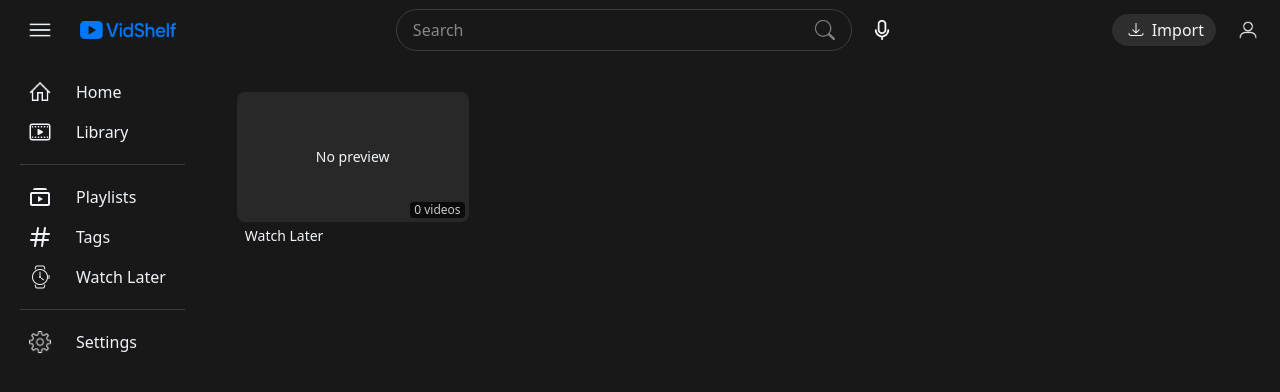
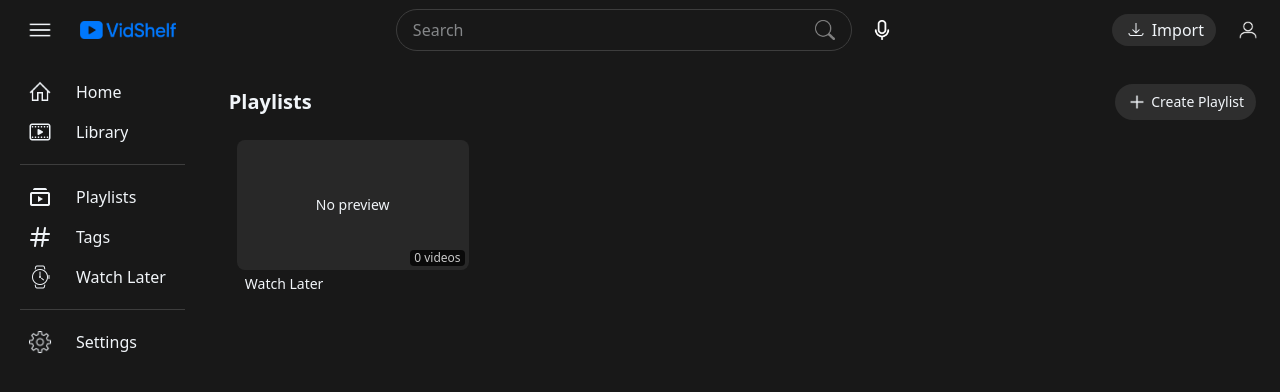
Before and after one commit to himanshurattan99/vid-shelf, a React (Vite) app: page /playlists in a window 1280 px wide. Shown: the top 392 px of the page. Built offline with nearby package versions, Linux system fonts and the light colour scheme.

Commit message:
feat: Implement create new playlist functionality

```diff
--- a/src/App.jsx
+++ b/src/App.jsx
@@ -134,6 +134,26 @@ const App = () => {
     showNotification('Video removed from library')
   }
 
+  // Create a new playlist
+  const createPlaylist = (name) => {
+    // Generate ID from name: lowercase and replace spaces with underscores
+    const id = name.toLowerCase().replace(/\s+/g, '_')
+
+    // Check if playlist already exists
+    if (playlists[id]) {
+      showNotification(`Playlist '${name}' already exists`)
+      return
+    }
+
+    // Add new playlist to state
+    setPlaylists((prev) => ({
+      ...prev,
+      [id]: { id, name, videoIds: [] }
+    }))
+
+    showNotification(`Playlist '${name}' created`)
+  }
+
   // Add video to playlist
   const addVideoToPlaylist = (playlistId, videoId) => {
     setPlaylists((prevPlaylists) => {
@@ -169,6 +189,8 @@ const App = () => {
       // Safety check: if playlist doesn't exist, return previous state
       if (!playlist) return prevPlaylists
 
+      showNotification(`Video removed from ${playlist.name}`)
+
       // Return new state with video removed
       return {
         ...prevPlaylists,
@@ -178,8 +200,6 @@ const App = () => {
         }
       }
     })
-
-    showNotification('Video removed from playlist')
   }
 
   return (
@@ -196,7 +216,7 @@ const App = () => {
           <Route path='/' element={<Home videos={videos} removeVideo={removeVideo} addVideoToPlaylist={addVideoToPlaylist} />} />
           <Route path='/library' element={<Home videos={videos} removeVideo={removeVideo} addVideoToPlaylist={addVideoToPlaylist} />} />
           <Route path='/watch' element={<Video videos={videos} />} />
-          <Route path='/playlists' element={<Playlists videos={videos} playlists={playlists} />} />
+          <Route path='/playlists' element={<Playlists videos={videos} playlists={playlists} createPlaylist={createPlaylist} />} />
           <Route path='/playlist' element={<Playlist videos={videos} playlists={playlists} removeVideoFromPlaylist={removeVideoFromPlaylist} />} />
           <Route path='*' element={<Error errorCode='404' errorMessage="Hmm, this page doesn't exist. Looks like you took a wrong turn!" />} />
         </Routes>
--- a/src/Pages/Playlists.jsx
+++ b/src/Pages/Playlists.jsx
@@ -1,11 +1,37 @@
+import { useState } from 'react'
 import { Link } from 'react-router-dom'
+import create_icon from '../assets/icons/create-icon.png'
 
-const Playlists = ({ videos, playlists }) => {
+const Playlists = ({ videos, playlists, createPlaylist }) => {
     // Convert playlists object to array
     const playlistsArray = Object.values(playlists)
 
+    // State for create playlist input and modal visibility
+    const [newPlaylistName, setNewPlaylistName] = useState('')
+    const [showCreateModal, setShowCreateModal] = useState(false)
+
+    // Handle playlist creation
+    const handleCreatePlaylist = () => {
+        if (newPlaylistName.trim()) {
+            createPlaylist(newPlaylistName)
+            setNewPlaylistName('')
+            setShowCreateModal(false)
+        }
+    }
+
     return (
         <div className="h-[92.5vh] p-3 lg:p-6 bg-[#181818] text-slate-100 flex-1 overflow-y-auto">
+            <div className="mb-3 flex justify-between items-center">
+                <h2 className="text-xl font-bold">Playlists</h2>
+
+                <button onClick={() => setShowCreateModal(true)}
+                    className="py-2 px-3 bg-[#2e2e2e] hover:bg-[#3e3e3e] rounded-full flex items-center gap-1 cursor-pointer transition-colors"
+                >
+                    <img src={create_icon} className="w-5" alt="Create Playlist" />
+                    <div className="text-sm font-medium">Create Playlist</div>
+                </button>
+            </div>
+
             <div className="grid grid-cols-1 sm:grid-cols-2 lg:grid-cols-4 gap-y-2 lg:gap-y-5 md:gap-x-3">
                 {playlistsArray.map((playlist) => {
                     // Get the first video to use as the playlist thumbnail
@@ -36,6 +62,43 @@ const Playlists = ({ videos, playlists }) => {
                     )
                 })}
             </div>
+
+            {/* Create Playlist Modal */}
+            {(showCreateModal) && (
+                <div className="bg-black/50 flex justify-center items-start absolute inset-0 z-10">
+                    <div className="w-80 mt-16 p-5 bg-[#212121] border border-white/10 rounded-lg">
+                        <h3 className="mb-3 text-lg font-medium text-center">New Playlist</h3>
+
+                        {/* Input for playlist name */}
+                        <input autoFocus type="text" placeholder="Playlist Name"
+                            value={newPlaylistName}
+                            onChange={(e) => setNewPlaylistName(e.target.value)}
+                            onKeyDown={(e) => {
+                                if (e.key === 'Enter') handleCreatePlaylist()
+                            }}
+                            className="w-full mb-3 py-2 px-3 bg-[#181818] border border-white/10 focus:border-white/30 rounded outline-none text-sm"
+                        />
+
+                        {/* Action buttons */}
+                        <div className="flex justify-center gap-5">
+                            {/* Cancel creation */}
+                            <button onClick={() => setShowCreateModal(false)}
+                                className="py-1 px-3 hover:bg-[#3c3c3c] rounded-full cursor-pointer transition-colors"
+                            >
+                                Cancel
+                            </button>
+
+                            {/* Confirm creation */}
+                            <button onClick={handleCreatePlaylist}
+                                disabled={!newPlaylistName.trim()}
+                                className="py-1 px-3 bg-[#3ea6ff] hover:bg-[#3ea6ff]/80 disabled:opacity-50 font-medium text-black rounded-full cursor-pointer disabled:cursor-not-allowed transition-colors"
+                            >
+                                Create
+                            </button>
+                        </div>
+                    </div>
+                </div>
+            )}
         </div>
     )
 }
```
Also changed, not shown: src/assets/icons/create-icon.png (added).
